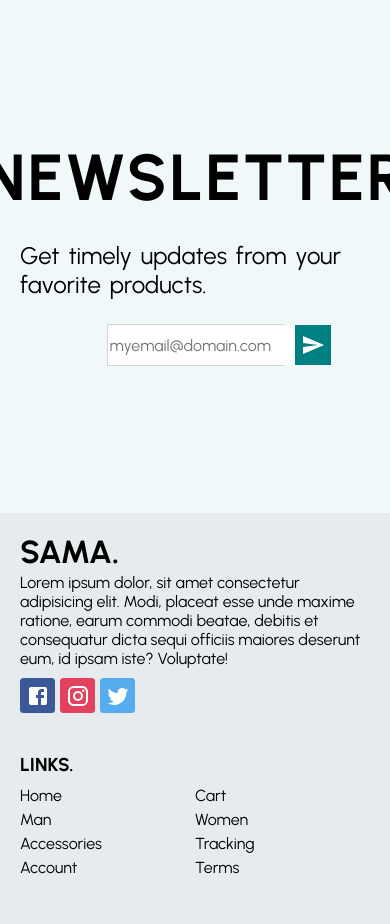
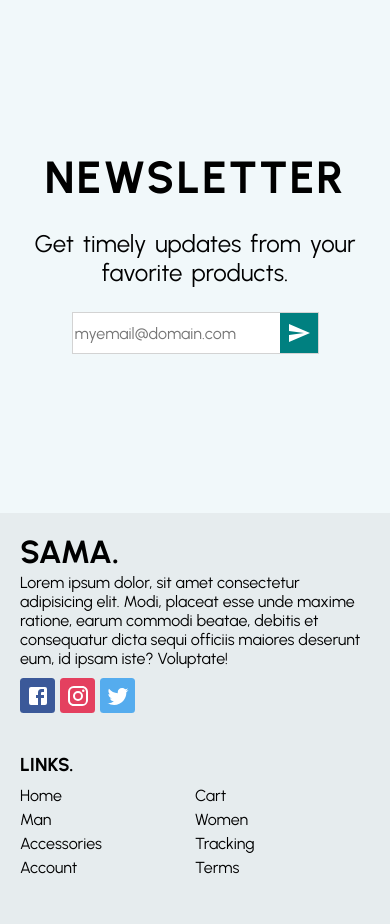
Before and after one commit to fetahokey/reactjs-node-eCommerce, a React (Create React App) app: page / in a window 390 px wide. Shown: the part 4920-5844 px from the top of the page. Built offline with nearby package versions, Linux system fonts and the light colour scheme.

Commit message:
Responsive newsletter

```diff
--- a/src/components/Newsletter.tsx
+++ b/src/components/Newsletter.tsx
@@ -1,5 +1,7 @@
 import styled from 'styled-components'
 import { Send } from '@mui/icons-material';
+import { mobile } from '../responsive';
+
 
 const Container = styled.div`
     height: 60vh;
@@ -16,12 +18,14 @@ const Title = styled.h1`
     margin: 25px 0;
     font-size: 65px;
     letter-spacing: 2px;
+    ${mobile({ fontSize: "45px" })}
 `;
 
 const Desc = styled.p`
     font-size: 24px;
     word-spacing: 3px;
     margin-bottom: 25px;
+    ${mobile({ textAlign: "center" })}
 `;
 
 const Form = styled.form`
@@ -31,6 +35,7 @@ const Form = styled.form`
     justify-content: space-between;
     background-color: white;
     border: 1px solid lightgray;
+    ${mobile({ width: "70%" })}
 `;
 
 const Input = styled.input`
@@ -38,6 +43,7 @@ const Input = styled.input`
     border: none;
     font-size: 16px;
     outline-color: #eff7fa;
+
 `;
 
 const Button = styled.button`
```
